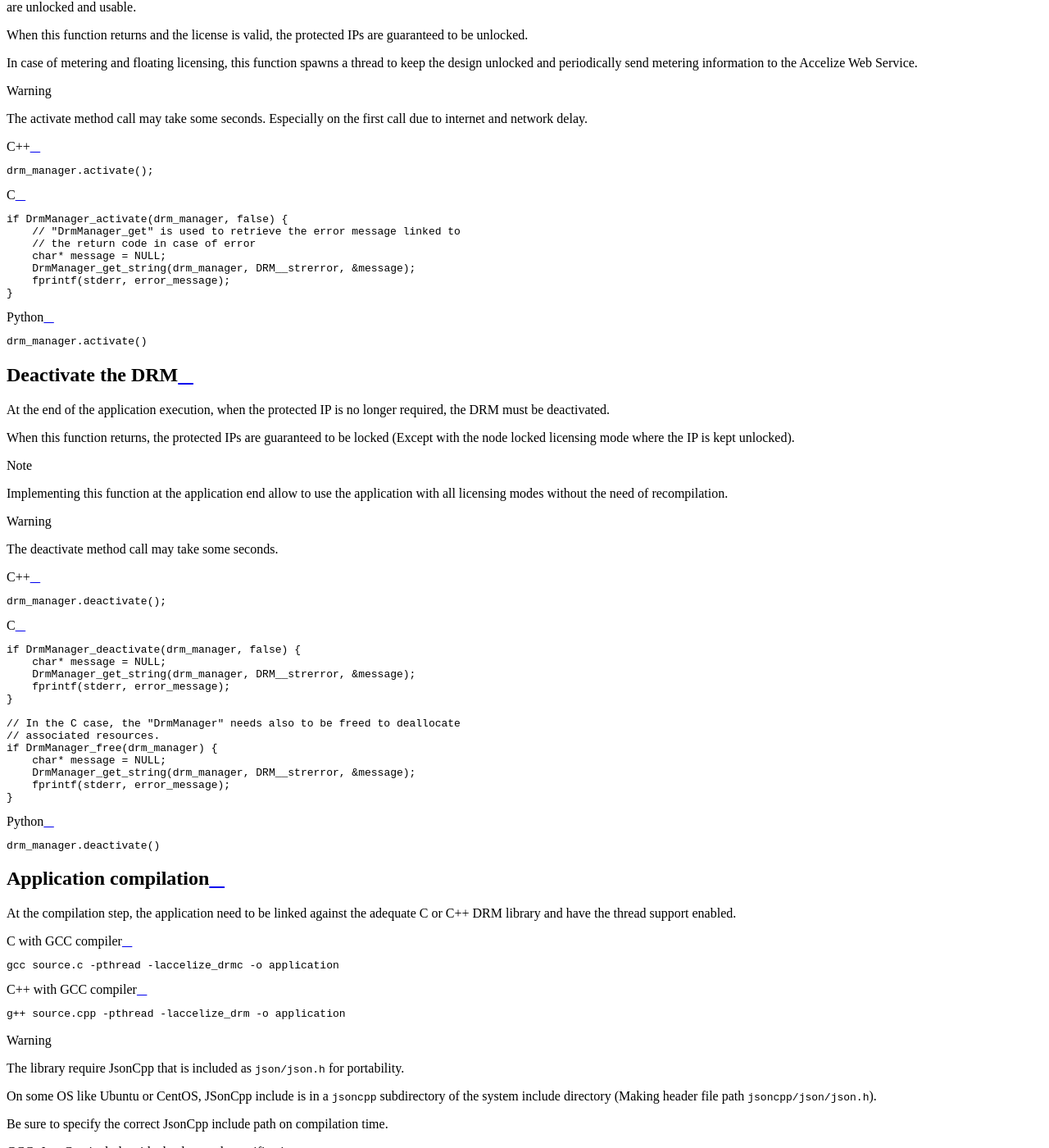
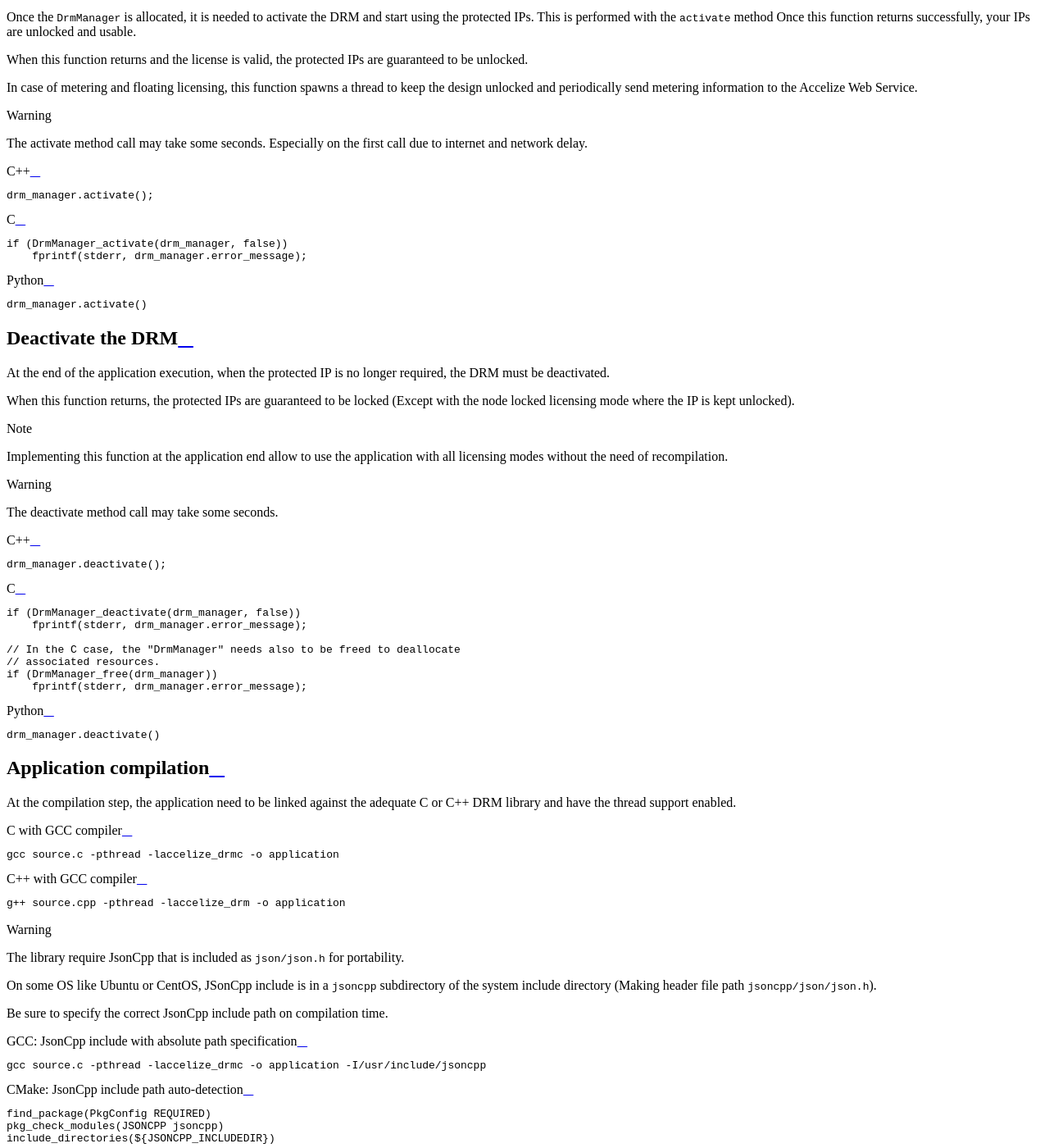
Before and after one commit to Accelize/drm, a Sphinx documentation site: the page built from doc/drm_library_integration.rst, in a window 1280 px wide and 1400 px high, scrolled down 3806 px. Shown: the whole window at 82% size. Built offline with Sphinx 7.4.7 and the Read the Docs theme 2.0.0, drawn with Linux system fonts in a browser that asks for light colours; some of the changed text lies outside the part shown.

Commit message:
Documentation: Fix C error handling

```diff
--- a/doc/drm_library_integration.rst
+++ b/doc/drm_library_integration.rst
@@ -207,13 +209,8 @@ to the Accelize Web Service.
 .. code-block:: c
     :caption: C
 
-    if DrmManager_activate(drm_manager, false) {
-        // "DrmManager_get" is used to retrieve the error message linked to
-        // the return code in case of error
-        char* message = NULL;
-        DrmManager_get_string(drm_manager, DRM__strerror, &message);
-        fprintf(stderr, error_message);
-    }
+    if (DrmManager_activate(drm_manager, false))
+        fprintf(stderr, drm_manager.error_message);
 
 .. code-block:: python
     :caption: Python
@@ -243,19 +240,13 @@ When this function returns, the protected IPs are guaranteed to be locked
 .. code-block:: c
     :caption: C
 
-    if DrmManager_deactivate(drm_manager, false) {
-        char* message = NULL;
-        DrmManager_get_string(drm_manager, DRM__strerror, &message);
-        fprintf(stderr, error_message);
-    }
+    if (DrmManager_deactivate(drm_manager, false))
+        fprintf(stderr, drm_manager.error_message);
 
     // In the C case, the "DrmManager" needs also to be freed to deallocate
     // associated resources.
-    if DrmManager_free(drm_manager) {
-        char* message = NULL;
-        DrmManager_get_string(drm_manager, DRM__strerror, &message);
-        fprintf(stderr, error_message);
-    }
+    if (DrmManager_free(drm_manager))
+        fprintf(stderr, drm_manager.error_message);
 
 .. code-block:: python
     :caption: Python
@@ -368,20 +359,14 @@ Below codes examples show how to implement pause/resume DRM session.
     :caption: C
 
     // Activate the DRM and resume the existing session if any
-    if DrmManager_activate(drm_manager, true) {
-        char* message = NULL;
-        DrmManager_get_string(drm_manager, DRM__strerror, &message);
-        fprintf(stderr, error_message);
-    }
+    if (DrmManager_activate(drm_manager, true))
+        fprintf(stderr, drm_manager.error_message);
 
     // [...]
 
     // Deactivate the DRM, but pause the session instead of closing it
-    if DrmManager_deactivate(drm_manager, true) {
-        char* message = NULL;
-        DrmManager_get_string(drm_manager, DRM__strerror, &message);
-        fprintf(stderr, error_message);
-    }
+    if (DrmManager_deactivate(drm_manager, true))
+        fprintf(stderr, drm_manager.error_message);
 
 .. code-block:: python
     :caption: Python
```
Also changed, not shown: other parts of doc/drm_library_integration.rst (+5 -3 lines).
